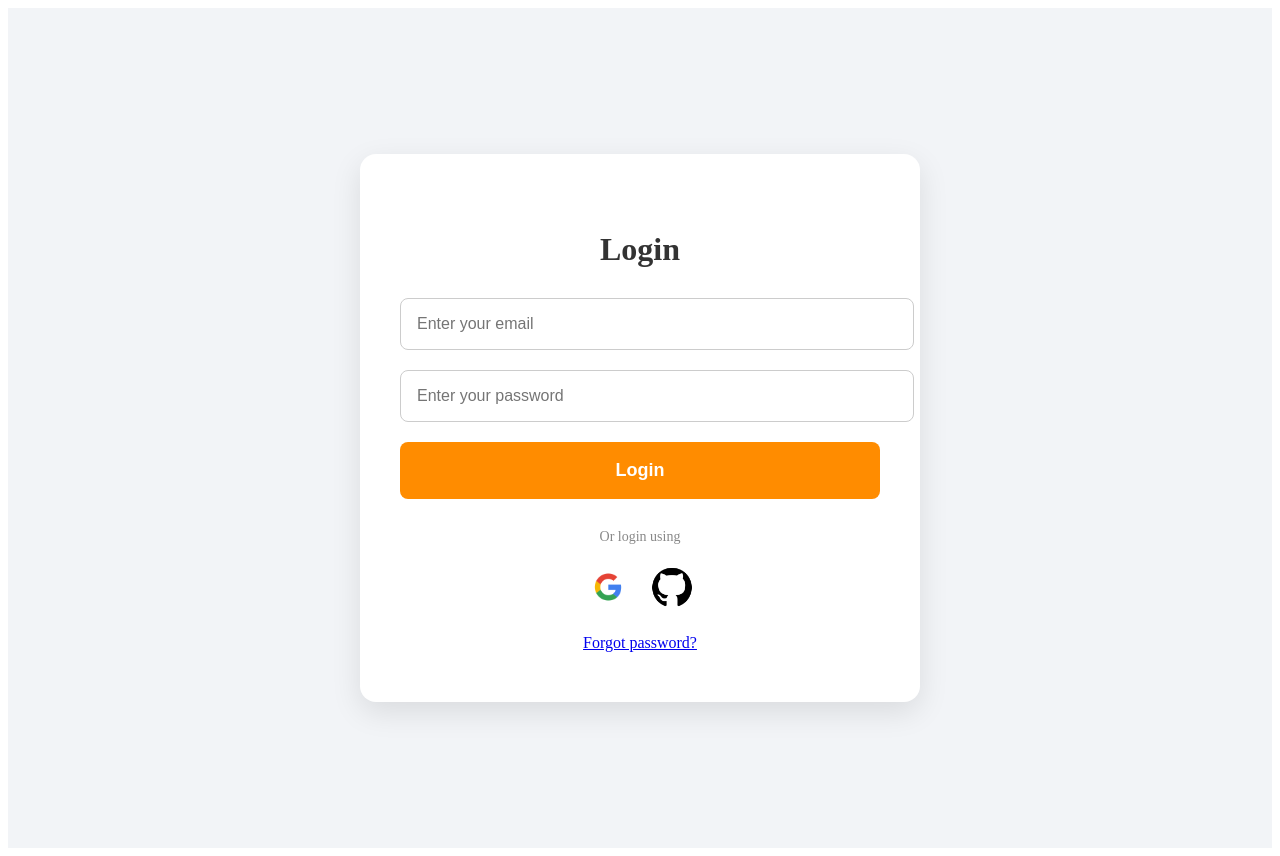
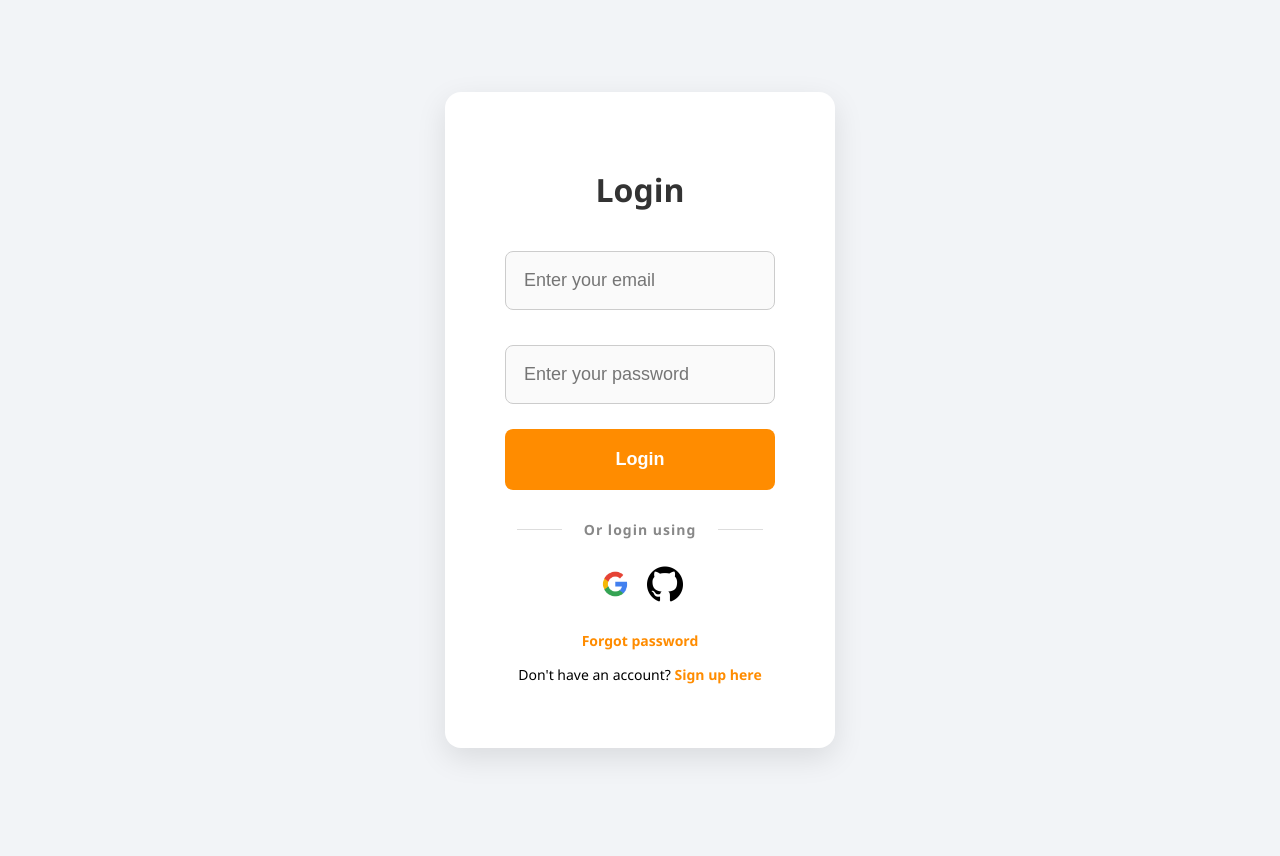
Before and after one commit to danglewaee/AI-Job-Search_Tool, a React (Create React App) app: page / in a window 1280 px wide. Built offline with nearby package versions, Linux system fonts and the light colour scheme.

Commit message:
routing on login and signup
implemented routing on login and signup page

```diff
--- a/src/App.js
+++ b/src/App.js
@@ -1,15 +1,22 @@
 
-// import SignupPage from './components/Signuppage/Signuppage.jsx'
+import SignupPage from './components/SignupPage/Signuppage.jsx'
 import LoginPage from './components/LoginPage/Loginpage.jsx';
+import ReactDOM from 'react-dom/client';
+import { BrowserRouter } from 'react-router-dom';
+import { Routes, Route } from 'react-router-dom';
 // import ResetPassword from './components/ForgotPassword/ResetPassword.jsx'
 // import ForgotPassword from './components/ForgotPassword/ForgotPassword.jsx'
 
 function App() {
   return (
-    <div className="App">
-      {/* <SignupPage/> */}
-      <LoginPage />
-    </div>
+    <Routes>
+    {/* <div className="App">
+      <SignupPage/>
+    </div> */}
+     <Route path="/" element={<LoginPage />} />
+      <Route path="/signup" element={<SignupPage/>} />
+
+    </Routes>
   );
 }
 
--- a/src/components/LoginPage/Loginpage.css
+++ b/src/components/LoginPage/Loginpage.css
@@ -1,3 +1,162 @@
+/*
+.login-page-wrapper {
+    min-height: 100vh;
+    display: flex;
+    justify-content: center;
+    align-items: center;
+}
+  .login-container {
+    background-color: #fff;
+    padding: 60px 50px;
+    border-radius: 16px;
+    box-shadow: 0 15px 40px rgba(0, 0, 0, 0.12);
+    width: 100%;
+    max-width: 480px;
+    min-height: 60vh;
+    text-align: center;
+    display: flex;
+    flex-direction: column;
+    justify-content: center;
+  }
+
+  h2 {
+    margin-bottom: 40px;
+    font-size: 36px;
+    color: #333;
+    font-weight: 600;
+  }
+
+
+  .input-group {
+    width: 100%;
+    margin-bottom: 25px;
+  }
+
+
+  .input-group input {
+    width: 100%;
+    padding: 18px;
+    margin-bottom: 5px;
+    border: 1px solid #ccc;
+    border-radius: 10px;
+    transition: all 0.2s ease;
+    box-sizing: border-box;
+  }
+
+  .input-group input:focus {
+    border-color: #ff8c00;
+    outline: none;
+    box-shadow: 0 0 0 2px rgba(255, 140, 0, 0.2);
+  }
+
+
+  button {
+    width: 100%;
+    padding: 20px;
+    font-size: 20px;
+    background-color: #ff8c00;
+    color: #fff;
+    border: none;
+    border-radius: 10px;
+    font-weight: bold;
+    cursor: pointer;
+    transition: all 0.3s ease;
+    margin-top: 10px;
+    box-shadow: 0 4px 8px rgba(255, 140, 0, 0.2);
+  }
+
+  button:hover {
+    background-color: #e67600;
+    transform: translateY(-2px);
+    box-shadow: 0 6px 12px rgba(255, 140, 0, 0.3);
+  }
+
+  button:active {
+    transform: translateY(1px);
+  }
+
+
+  .separator {
+    margin: 40px 0 30px;
+    font-size: 16px;
+    color: #888;
+    position: relative;
+    display: flex;
+    align-items: center;
+    text-align: center;
+  }
+
+  .separator::before,
+  .separator::after {
+    content: '';
+    flex: 1;
+    border-bottom: 1px solid #ddd;
+  }
+
+  .separator span {
+    padding: 0 15px;
+  }
+
+
+  .social-buttons {
+    display: flex;
+    justify-content: center;
+    gap: 30px;
+    margin-bottom: 35px;
+  }
+
+  .social-buttons img {
+    width: 52px;
+    height: 52px;
+    cursor: pointer;
+    transition: transform 0.3s ease, box-shadow 0.3s ease;
+    border-radius: 50%;
+    padding: 10px;
+    background-color: #f8f8f8;
+  }
+
+  .social-buttons img:hover {
+    transform: scale(1.1);
+    box-shadow: 0 4px 12px rgba(0, 0, 0, 0.15);
+    background-color: #f1f1f1;
+  }
+
+
+  .forgot-password {
+    margin-top: 30px;
+  }
+
+  .forgot-password a {
+    color: #ff8c00;
+    text-decoration: none;
+    font-size: 16px;
+    font-weight: 500;
+  }
+
+  .forgot-password a:hover {
+    text-decoration: underline;
+  }
+
+
+  @media (min-width: 992px) {
+    .login-container {
+      max-width: 600px;
+      min-height: 65vh;
+    }
+  }
+
+  @media (max-width: 767px) {
+    .login-container {
+      padding: 40px 25px;
+    }
+
+    h2 {
+      font-size: 30px;
+      margin-bottom: 30px;
+    }
+  } */
+
+  /* Full page wrapper to center everything */
 /* Full page wrapper to center everything */
 .login-page-wrapper {
     min-height: 100vh;
@@ -8,32 +167,39 @@
     padding: 20px;
   }
 
-  /* Stylish login box */
+  /* Stylish login box - much wider */
   .login-container {
     background-color: #fff;
-    padding: 50px 40px;
+    padding: 50px 60px; /* More horizontal padding */
     border-radius: 16px;
     box-shadow: 0 10px 30px rgba(0, 0, 0, 0.1);
     width: 100%;
-    max-width: 480px;
+    max-width: 960px; /* Significantly increased */
     text-align: center;
   }
 
+  /* Heading */
   h2 {
     margin-bottom: 30px;
     font-size: 32px;
     color: #333;
   }
 
-  /* Inputs */
+  /* Input wrapper - remove width limits */
+  .input-group {
+    width: 100%;
+  }
+
+  /* Input styling */
   .input-group input {
     width: 100%;
-    padding: 16px;
-    margin-bottom: 20px;
-    font-size: 16px;
+    padding: 18px;
+    margin-bottom: 25px;
+    font-size: 18px;
     border: 1px solid #ccc;
     border-radius: 8px;
     transition: border-color 0.2s ease;
+    box-sizing: border-box;
   }
 
   .input-group input:focus {
@@ -41,10 +207,10 @@
     outline: none;
   }
 
-  /* Button */
+  /* Submit Button */
   button {
     width: 100%;
-    padding: 18px;
+    padding: 20px;
     font-size: 18px;
     background-color: #ff8c00;
     color: #fff;
@@ -61,27 +227,41 @@
 
   /* Separator */
   .separator {
-    margin: 30px 0 20px;
+    margin: 30px 0 25px;
     font-size: 14px;
     color: #888;
+    position: relative;
+    display: flex;
+    align-items: center;
+    text-align: center;
   }
 
-  /* Social buttons */
-  .social-buttons {
-    display: flex;
-    justify-content: center;
-    gap: 20px;
-    margin-bottom: 25px;
+  .separator::before,
+  .separator::after {
+    content: '';
+    flex: 1;
+    border-bottom: 1px solid #ddd;
   }
 
-  .social-buttons img {
-    width: 44px;
-    height: 44px;
-    cursor: pointer;
-    transition: transform 0.3s ease;
+  .separator span {
+    padding: 0 10px;
   }
 
-  .social-buttons img:hover
-{
+  /* Social login buttons */
+  .social-buttons {
+  }
 
-}
+  .forgot-password-link {
+    text-align: center;
+    font-size: 14px;
+  }
+
+  .forgot-password-link {
+    text-decoration: none;
+    color: #ff8c00;
+    font-weight: bold;
+  }
+
+  .forgot-password-link a:hover {
+    text-decoration: underline;
+  }
--- a/src/components/LoginPage/Loginpage.jsx
+++ b/src/components/LoginPage/Loginpage.jsx
@@ -2,6 +2,7 @@
 import "./Loginpage.css";
 import googleIcon from "../../assets/google.png";
 import githubIcon from "../../assets/github.png";
+import { Link } from "react-router-dom";
 
 const LoginPage = () => {
   const [usercreds, setusercreds] = useState({
@@ -20,7 +21,7 @@
   const handleLogin = async (e) => {
     e.preventDefault();
     console.log("Logging in with:", usercreds.email, usercreds.password);
-    // Call Firebase Auth or backend logic
+    // TODO: Integrate with Firebase or your own backend here
   };
 
   return (
@@ -61,7 +62,8 @@
         </div>
 
         <div className="forgot-password">
-          <a href="#">Forgot password?</a>
+        <Link className="forgot-password-link" to="/" >Forgot password</Link>
+        <p className="login-link">Don't have an account? <Link to="/signup">Sign up here</Link></p>
         </div>
       </div>
     </div>
--- a/src/components/Signuppage/Signuppage.css
+++ b/src/components/Signuppage/Signuppage.css
@@ -164,12 +164,11 @@
     font-size: 13px;
     color: #777;
   }
-
   .social-buttons {
     display: flex;
     justify-content: center;
-    gap: 30px;
-    margin-bottom: 20px;
+    gap: 10px; /* Reduced spacing between buttons */
+    margin-bottom: 25px;
   }
 
   .social-buttons img {
@@ -231,6 +230,6 @@
     }
 
     .social-buttons {
-      gap: 20px;
+
     }
   }
```
Also changed, not shown: src/components/SignupPage/Signuppage.jsx (+4 -122 lines), src/index.js (+5 -2 lines).
